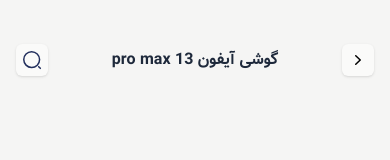
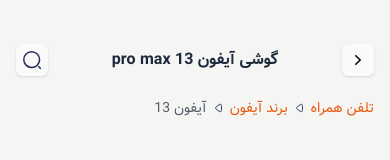
Before and after one commit to FarzinKhosravi/Digitize-Website-Redesign-TailwindCSS, a website: page public/single-product-page.html in a window 390 px wide. Drawn offline with Linux system fonts and the light colour scheme.

Commit message:
added breadcrumb section (mobile)

```diff
--- a/public/single-product-page.html
+++ b/public/single-product-page.html
@@ -51,5 +51,59 @@
         </div>
       </div>
     </header>
+    <!-- BreadCrumb Section (Mobile) -->
+    <section class="px-4 md:hidden">
+      <div>
+        <ul class="flex items-center justify-start gap-x-2">
+          <li>
+            <a href="#" class="inline-flex items-center">
+              <span class="text-sm font-normal text-orange-600"
+                >تلفن همراه</span
+              >
+              <span class="mr-2">
+                <svg
+                  width="7"
+                  height="10"
+                  fill="none"
+                  xmlns="http://www.w3.org/2000/svg"
+                >
+                  <path
+                    d="m.945 4.2.006-.006.006-.007c.369-.406 1.067-.973 1.831-1.502.763-.53 1.537-.984 2.042-1.187l.01-.004c.067-.029.2-.079.341-.123a1.72 1.72 0 0 1 .3-.071c.13.002.253.031.375.092a.812.812 0 0 1 .33.377c.02.056.057.198.093.363a11.189 11.189 0 0 1 .054.253l.006.034c.1.558.161 1.502.161 2.575 0 1-.057 1.899-.14 2.48a1.34 1.34 0 0 0-.007.034l-.018.087v.002c-.013.07-.031.159-.052.254a4.92 4.92 0 0 1-.099.382.671.671 0 0 1-.012.033l-.004.01a.75.75 0 0 1-.66.424H5.48a.983.983 0 0 1-.155-.031 3.398 3.398 0 0 1-.36-.12l-.226-.095c-.482-.206-1.233-.646-1.978-1.16-.746-.516-1.436-1.07-1.814-1.491L.94 5.794l-.008-.008-.001-.001-.007-.007L.9 5.752a5.486 5.486 0 0 1-.084-.09 2.22 2.22 0 0 1-.164-.195l-.006-.008L.64 5.45a.749.749 0 0 1-.14-.446c0-.185.053-.348.144-.478l.074-.081.039-.044c.058-.065.125-.138.188-.202Z"
+                    stroke="#222F5D"
+                  />
+                </svg>
+              </span>
+            </a>
+          </li>
+          <li>
+            <a href="#" class="inline-flex items-center">
+              <span class="text-sm font-normal text-orange-600"
+                >برند آیفون</span
+              >
+              <span class="mr-2">
+                <svg
+                  width="7"
+                  height="10"
+                  fill="none"
+                  xmlns="http://www.w3.org/2000/svg"
+                >
+                  <path
+                    d="m.945 4.2.006-.006.006-.007c.369-.406 1.067-.973 1.831-1.502.763-.53 1.537-.984 2.042-1.187l.01-.004c.067-.029.2-.079.341-.123a1.72 1.72 0 0 1 .3-.071c.13.002.253.031.375.092a.812.812 0 0 1 .33.377c.02.056.057.198.093.363a11.189 11.189 0 0 1 .054.253l.006.034c.1.558.161 1.502.161 2.575 0 1-.057 1.899-.14 2.48a1.34 1.34 0 0 0-.007.034l-.018.087v.002c-.013.07-.031.159-.052.254a4.92 4.92 0 0 1-.099.382.671.671 0 0 1-.012.033l-.004.01a.75.75 0 0 1-.66.424H5.48a.983.983 0 0 1-.155-.031 3.398 3.398 0 0 1-.36-.12l-.226-.095c-.482-.206-1.233-.646-1.978-1.16-.746-.516-1.436-1.07-1.814-1.491L.94 5.794l-.008-.008-.001-.001-.007-.007L.9 5.752a5.486 5.486 0 0 1-.084-.09 2.22 2.22 0 0 1-.164-.195l-.006-.008L.64 5.45a.749.749 0 0 1-.14-.446c0-.185.053-.348.144-.478l.074-.081.039-.044c.058-.065.125-.138.188-.202Z"
+                    stroke="#222F5D"
+                  />
+                </svg>
+              </span>
+            </a>
+          </li>
+          <li>
+            <a href="#">
+              <span class="text-sm font-normal text-slate-800/75"
+                >آیفون 13</span
+              >
+            </a>
+          </li>
+        </ul>
+      </div>
+    </section>
   </body>
 </html>
```
Also changed, not shown: public/build/tailwind.css.
